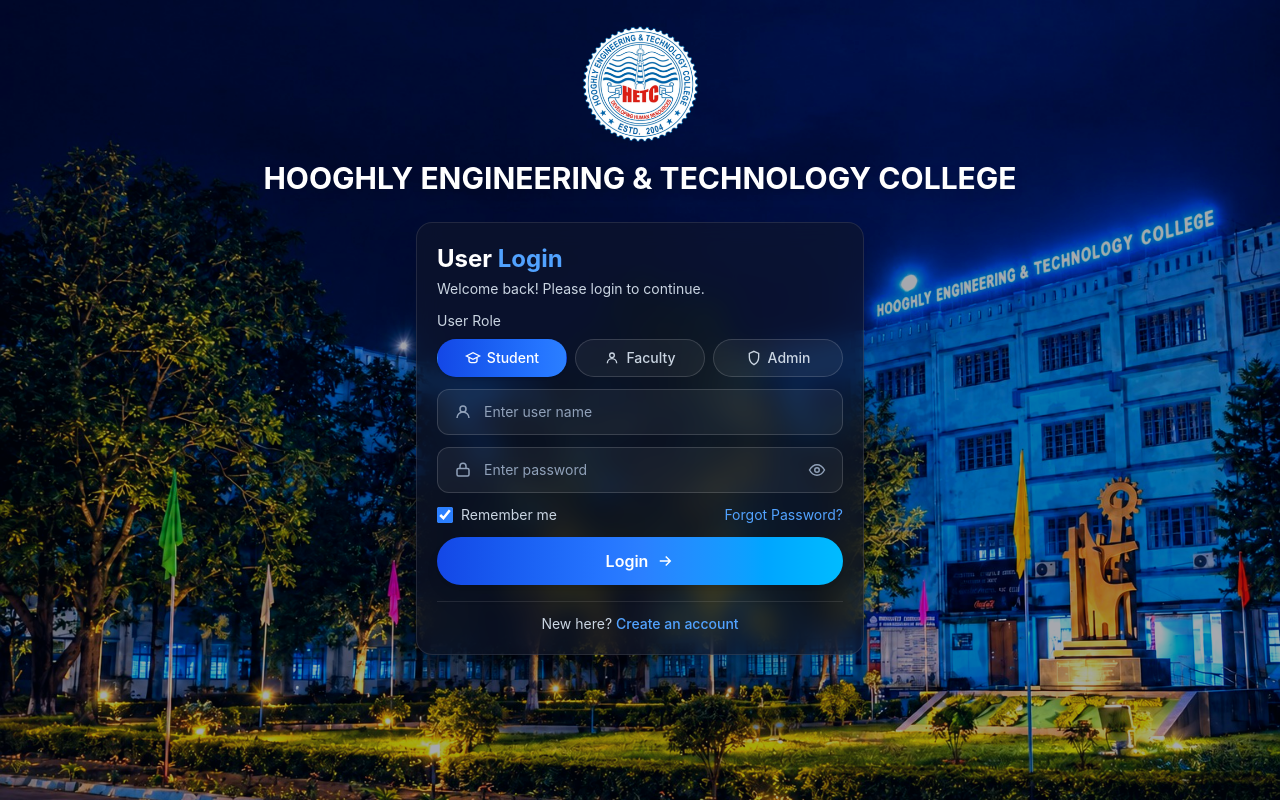
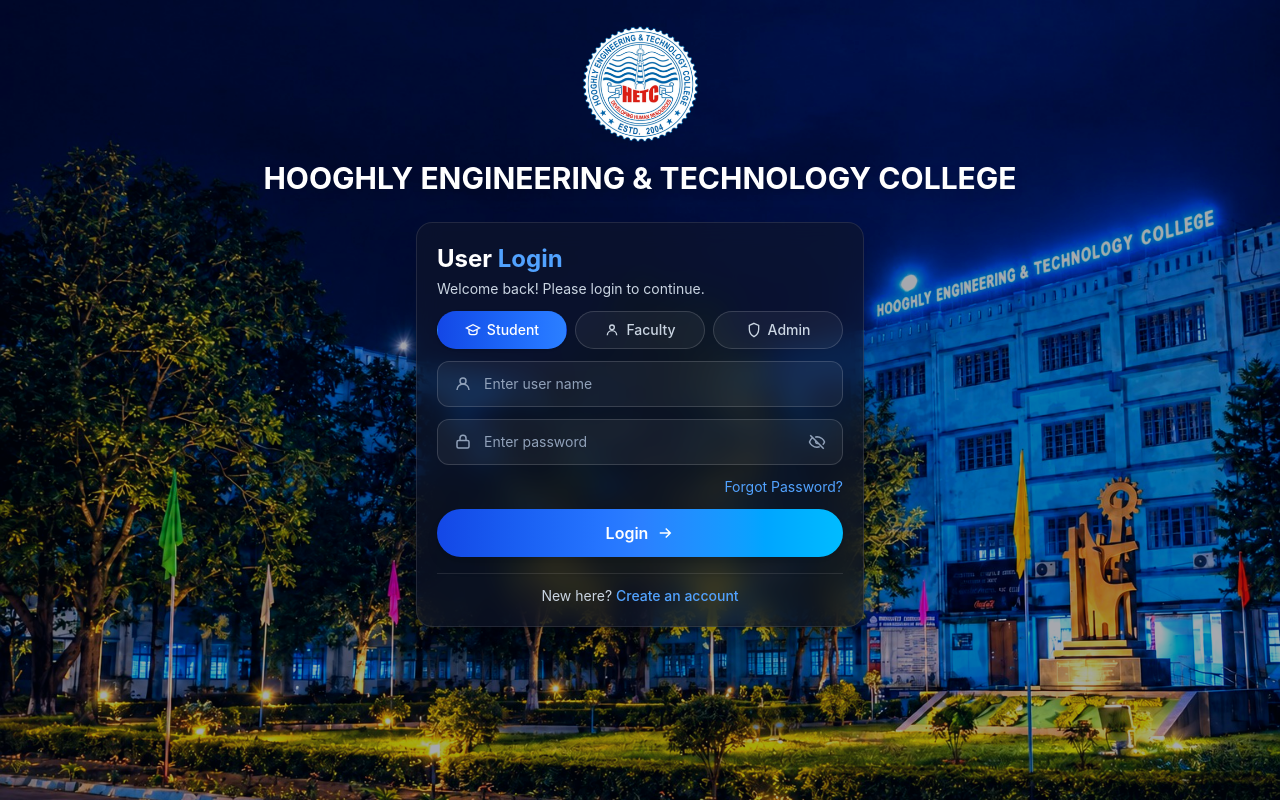
Before and after one commit to Sayantan16122004/Smart-Student-Hub, a React app in the folder frontend/: page /login in a window 1280 px wide. Built offline with nearby package versions, Linux system fonts and the light colour scheme; the HTML template or start-up script is replaced by a standard one.

Commit message:
Clean up Login UI and fix password eye icon

```diff
--- a/frontend/src/pages/auth/Login.jsx
+++ b/frontend/src/pages/auth/Login.jsx
@@ -17,6 +17,8 @@
   </svg>
 );
 
+// off = true  -> password is HIDDEN (dots) -> show CLOSED/slashed eye
+// off = false -> password is VISIBLE       -> show OPEN eye
 const EyeIcon = ({ off }) =>
   off ? (
     <svg width="18" height="18" viewBox="0 0 24 24" fill="none" stroke="currentColor" strokeWidth="2">
@@ -61,7 +63,6 @@
   const navigate = useNavigate();
   const [role, setRole] = useState("student");
   const [showPassword, setShowPassword] = useState(false);
-  const [rememberMe, setRememberMe] = useState(true);
   const [form, setForm] = useState({ username: "", password: "" });
   const [loading, setLoading] = useState(false);
   const [error, setError] = useState("");
@@ -104,9 +105,6 @@
       if (data.fullName) {
         localStorage.setItem("fullName", data.fullName);
       }
-      if (rememberMe) {
-        localStorage.setItem("rememberMe", "true");
-      }
 
       setSuccess("Login successful! Redirecting...");
       setTimeout(() => {
@@ -130,6 +128,22 @@
       />
       <div className="absolute inset-0 bg-slate-950/35" />
 
+      {/* Hide native browser password-reveal icons so only our custom eye shows */}
+      <style>{`
+        input[type="password"]::-ms-reveal,
+        input[type="password"]::-ms-clear {
+          display: none;
+        }
+        input::-webkit-credentials-auto-fill-button,
+        input::-webkit-strong-password-auto-fill-button {
+          display: none !important;
+          visibility: hidden;
+          pointer-events: none;
+          position: absolute;
+          right: 0;
+        }
+      `}</style>
+
       <div className="relative z-10 flex flex-col items-center w-full h-full justify-start pt-1 sm:pt-2 overflow-hidden">
         <img
           src="/logo.png"
@@ -148,7 +162,6 @@
           </p>
 
           <div className="mt-3">
-            <p className="text-sm text-slate-300 mb-2">User Role</p>
             <div className="grid grid-cols-3 gap-2">
               {ROLES.map(({ id, label, icon: Icon }) => {
                 const active = role === id;
@@ -204,23 +217,14 @@
               <button
                 type="button"
                 onClick={() => setShowPassword((s) => !s)}
-                className="text-slate-400 hover:text-white transition-colors"
+                className="text-slate-400 hover:text-white transition-colors shrink-0"
                 aria-label={showPassword ? "Hide password" : "Show password"}
               >
-                <EyeIcon off={showPassword} />
+                <EyeIcon off={!showPassword} />
               </button>
             </div>
 
-            <div className="flex items-center justify-between text-sm">
-              <label className="flex items-center gap-2 text-slate-300 cursor-pointer select-none">
-                <input
-                  type="checkbox"
-                  checked={rememberMe}
-                  onChange={(e) => setRememberMe(e.target.checked)}
-                  className="h-4 w-4 rounded accent-blue-500"
-                />
-                Remember me
-              </label>
+            <div className="flex items-center justify-end text-sm">
               <a href="/forgot-password" className="text-blue-400 hover:text-blue-300">
                 Forgot Password?
               </a>
```
